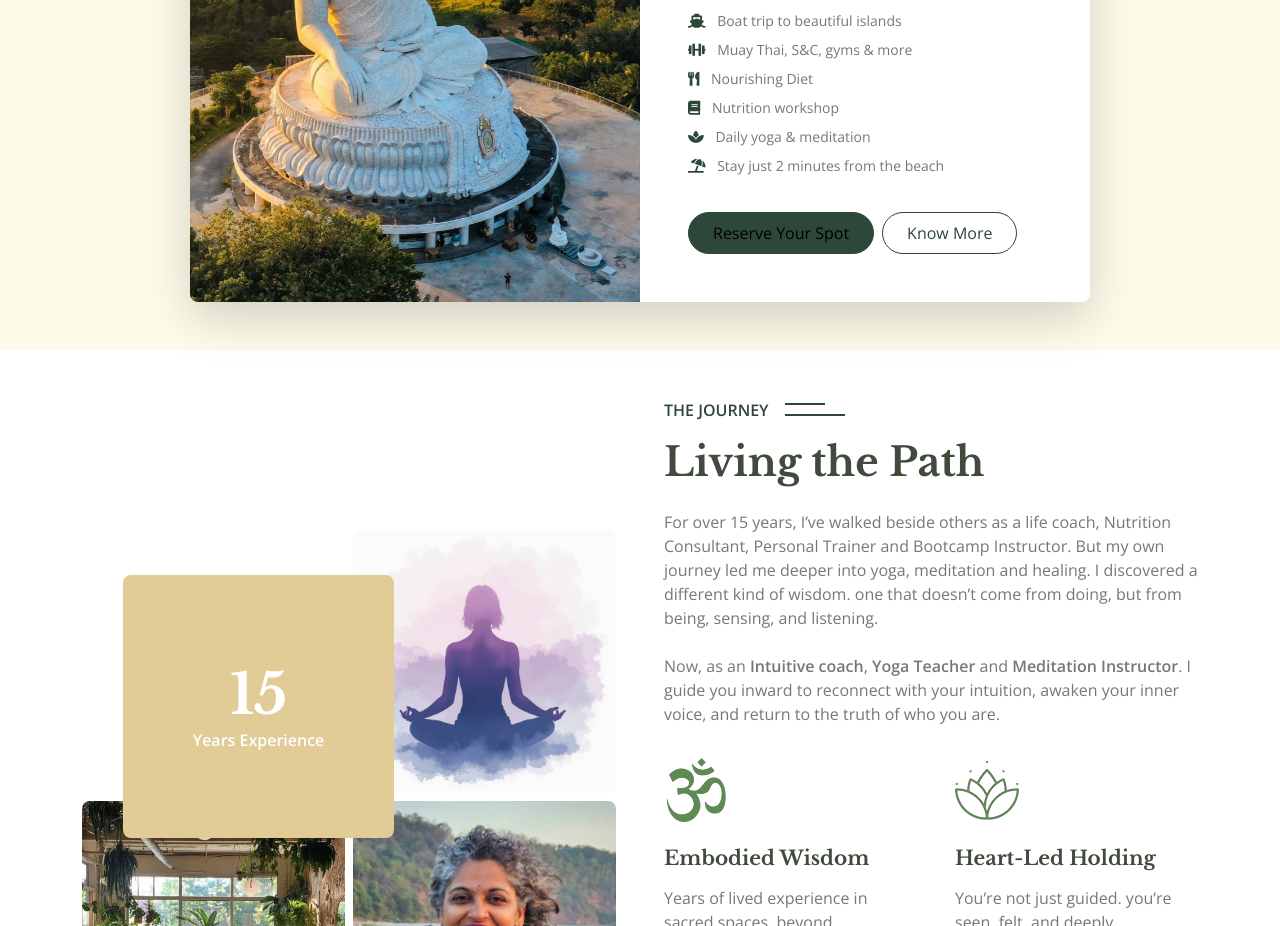
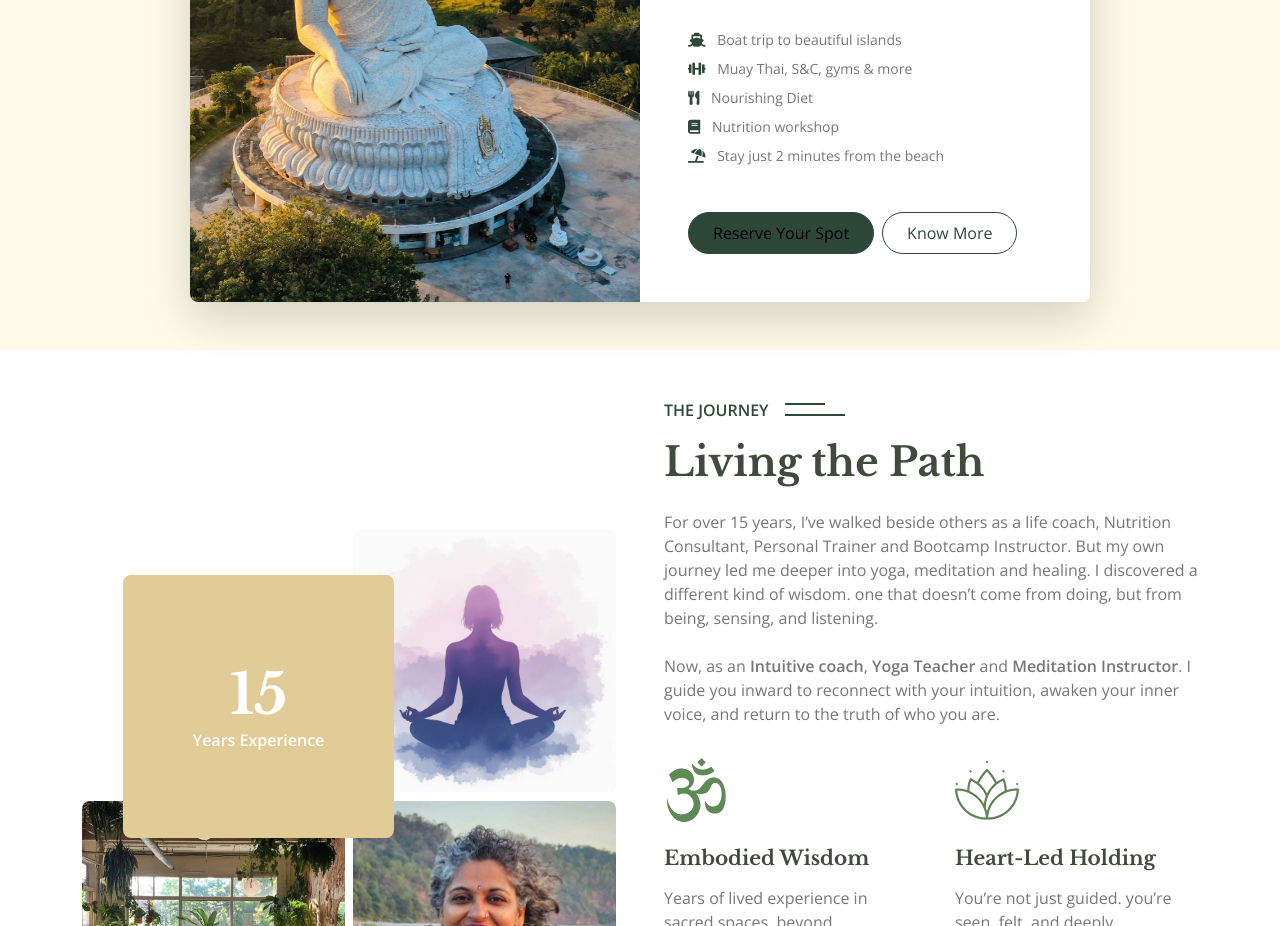
Before and after one commit to Rahulosho/amritasoulpath, a website with bundled scripts: page index.html in a window 1280 px wide. Shown: the part 1600-2526 px from the top of the page. Built offline with nearby package versions, Linux system fonts and the light colour scheme; a script that the page names is missing.

Commit message:
yoga icon removed from upcoming retreat

```diff
--- a/index.html
+++ b/index.html
@@ -369,9 +369,6 @@
                   </li>
                   <li class="mb-2">
                     <i class="fas fa-book me-2 text-primary"></i> Nutrition workshop
-                  </li>
-                  <li class="mb-2">
-                    <i class="fas fa-spa me-2 text-primary"></i> Daily yoga & meditation
                   </li>
                   <li class="mb-2">
                     <i class="fas fa-umbrella-beach me-2 text-primary"></i> Stay
```
